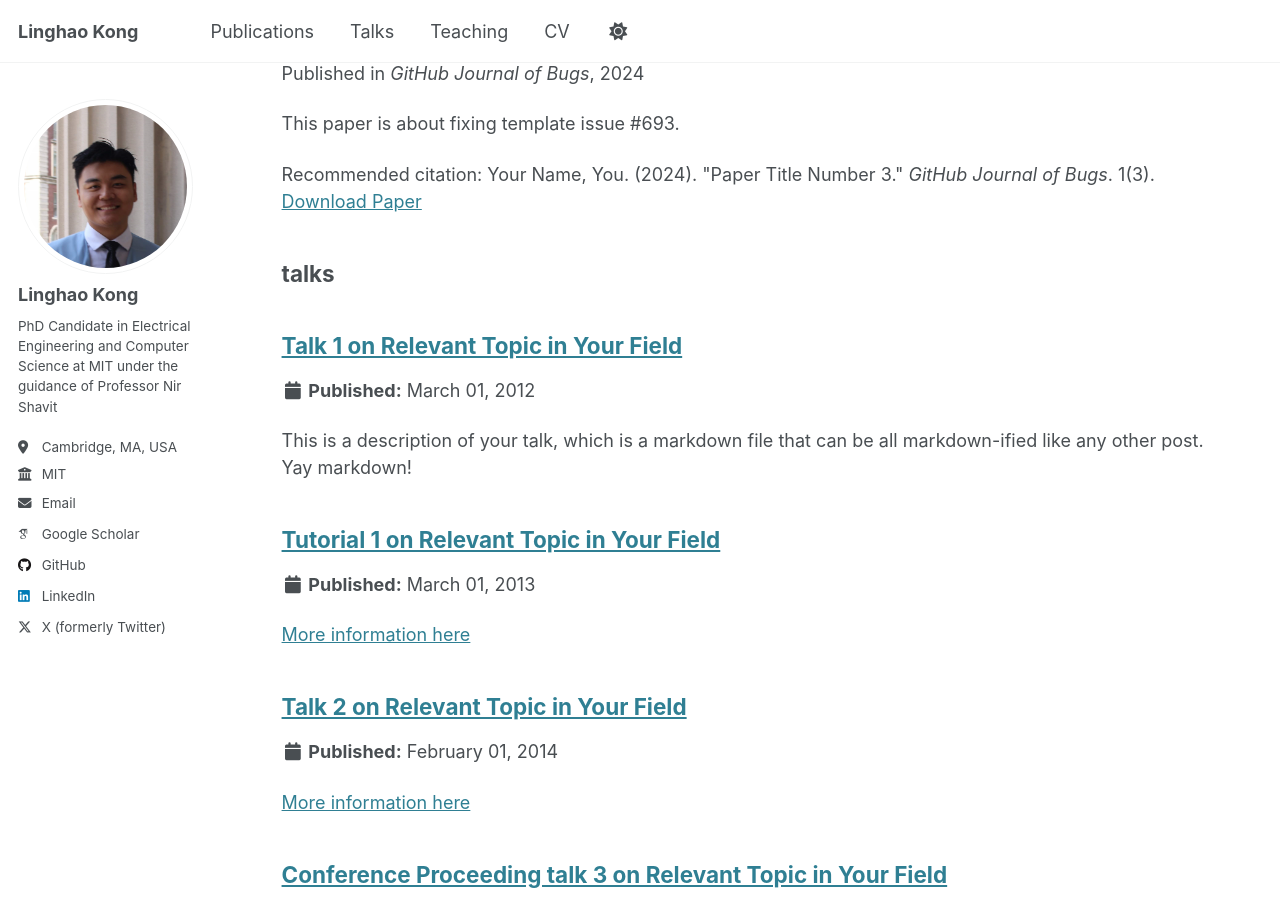
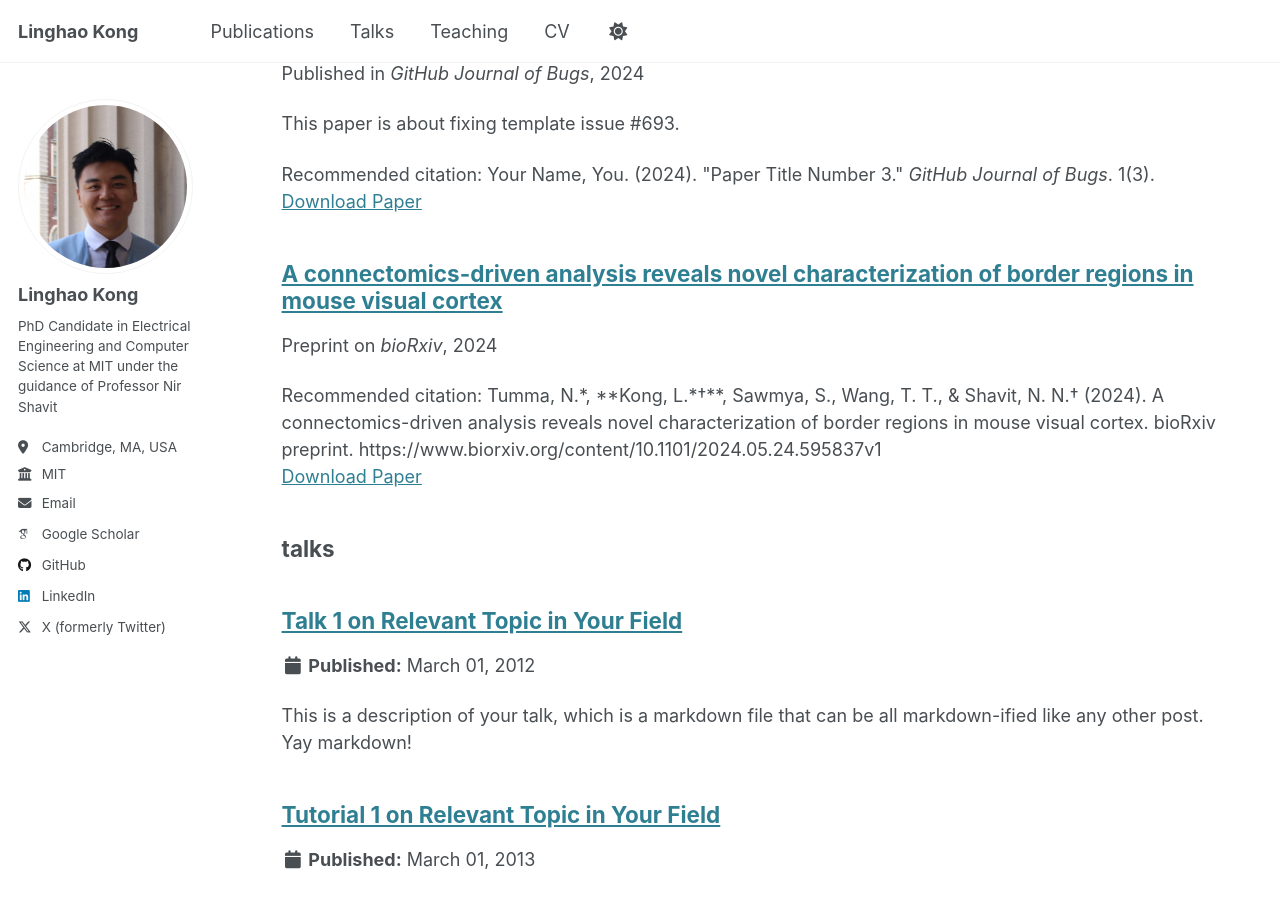
Before and after one commit to Lin-K76/Lin-K76.github.io, a Jekyll site: the page built from _pages/sitemap.md, in a window 1280 px wide and 900 px high, scrolled down 5581 px. Built offline with Jekyll 4.4.1, drawn with Linux system fonts in a browser that asks for light colours; some web fonts are replaced.

Commit message:
Adds fourth paper

```diff
--- a/_includes/archive-single.html
+++ b/_includes/archive-single.html
@@ -41,7 +41,11 @@
         {% if post.collection == 'teaching' %}
           <p> {{ post.type }}, <i>{{ post.venue }}</i>, {{ post.date | default: "1900-01-01" | date: "%Y" }} </p>
         {% elsif post.collection == 'publications' %}
-          <p>Published in <i>{{ post.venue }}</i>, {{ post.date | default: "1900-01-01" | date: "%Y" }} </p>
+            {% if post.preprint %}
+              <p>Preprint on <i>{{ post.venue }}</i>, {{ post.date | default: "1900-01-01" | date: "%Y" }} </p>
+            {% else %}
+              <p>Published in <i>{{ post.venue }}</i>, {{ post.date | default: "1900-01-01" | date: "%Y" }} </p>
+            {% endif %}
         {% elsif post.date %}
          <p class="page__date"><strong><i class="fa fa-fw fa-calendar" aria-hidden="true"></i> {{ site.data.ui-text[site.locale].date_label | default: "Published:" }}</strong> <time datetime="{{ post.date | default: "1900-01-01" | date_to_xmlschema }}">{{ post.date | default: "1900-01-01" | date: "%B %d, %Y" }}</time></p>
         {% endif %}
--- /dev/null
+++ b/_publications/2024-connectomics.md
@@ -0,0 +1,15 @@
+---
+title: "A connectomics-driven analysis reveals novel characterization of border regions in mouse visual cortex"
+collection: publications
+preprint: true
+category: manuscripts
+permalink: /publication/2024-connectomics
+excerpt: ''
+date: 2024-05-26
+venue: 'bioRxiv'
+paperurl: 'https://www.biorxiv.org/content/10.1101/2024.05.24.595837v2'
+citation: 'Tumma, N.*, **Kong, L.*†**, Sawmya, S., Wang, T. T., & Shavit, N. N.† (2024). A connectomics-driven analysis reveals novel characterization of border regions in mouse visual cortex. bioRxiv preprint. https://www.biorxiv.org/content/10.1101/2024.05.24.595837v1'
+---
+
+
+Leveraging retinotopic maps to parcellate the visual cortex into its respective sub-regions has long been a canonical approach to characterizing the functional organization of visual areas in the mouse brain. However, with the advent of extensive connectomics datasets like MICrONS, we can now perform more granular analyses to better characterize the structure and function of the visual cortex. In this work, we propose a statistical framework for analyzing the MICrONS dataset, particularly the V1, RL, and AL visual areas. In addition to identifying several structural and functional differences between these regions, we focus on the borders between these regions. By comparing the V1-RL and RL-AL border regions, we show that different boundaries between visual regions are distinct in their structure and function. Additionally, we find that the V1-RL border region has greater synaptic connectivity and more synchronous neural activity than the V1 and RL regions individually. We further analyze structure and function in tandem by measuring information flow along synapses, observing that the V1-RL border appears to act as a bridge between the V1 and RL visual areas. Overall, we identify numerous measures that distinguish the V1-RL border from the larger V1-RL network, potentially motivating its characterization as a distinct region in the mouse visual cortex.
```
